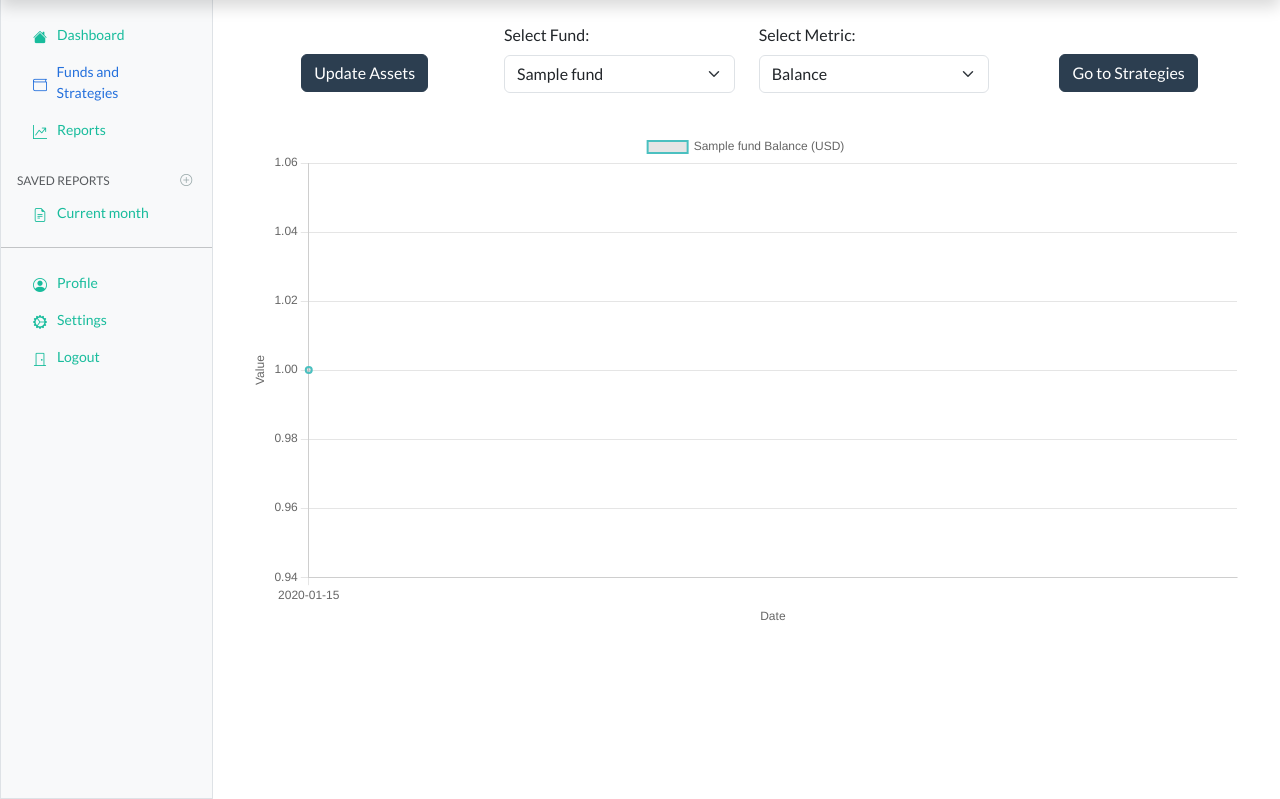
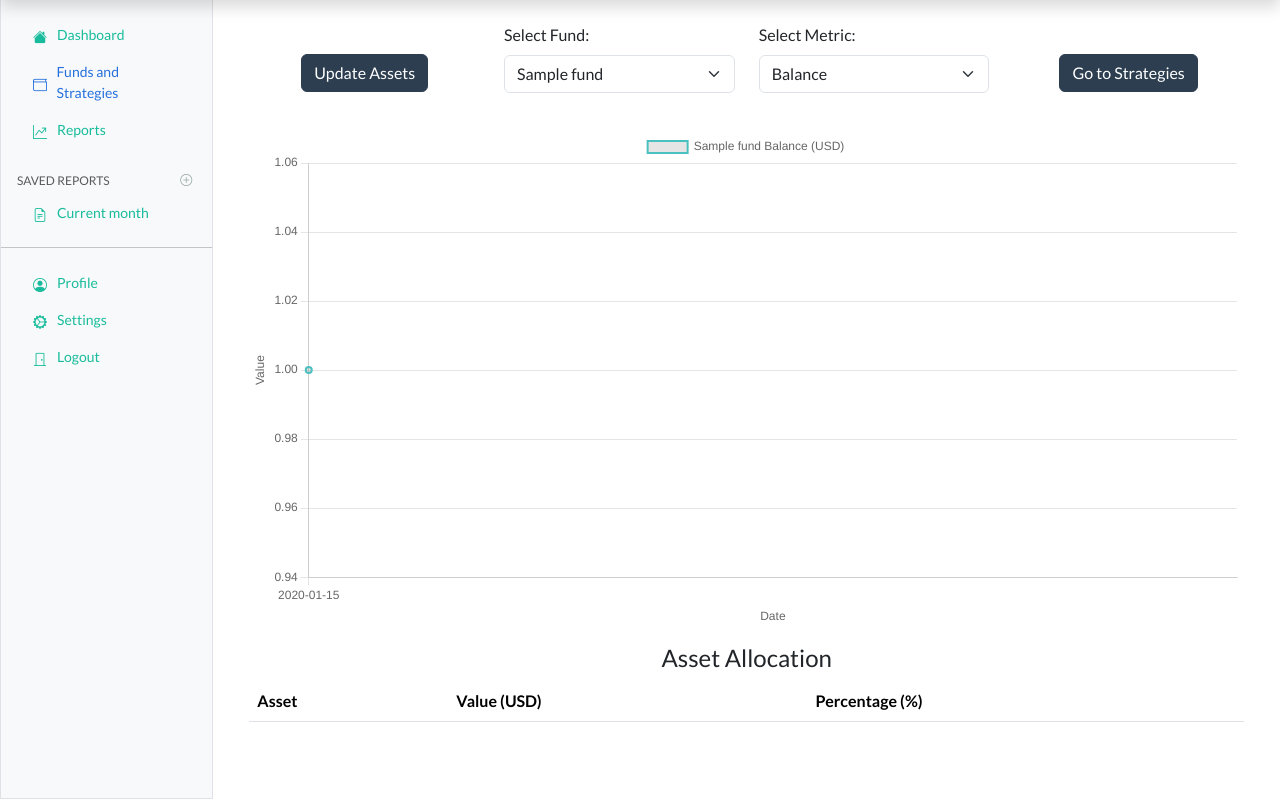
Before and after one commit to Dado-hash/Dashboard_Arkadia_V2, a Django app: page /dashboard/funds/ in a window 1280 px wide. Shown: the part 49-848 px from the top of the page. Run offline with Django 5.2, Linux system fonts and the light colour scheme; tables that the repository leaves empty hold one stand-in row (values such as "Sample post"); lists and menus that the app fills with data are empty; some libraries are stand-ins or nearby versions.

Commit message:
Added the asset allocation for funds and strategies

```diff
--- a/dashboard_arkadia_v2/funds_and_strategies/views.py
+++ b/dashboard_arkadia_v2/funds_and_strategies/views.py
@@ -1,13 +1,14 @@
+from collections import defaultdict
 from datetime import datetime, timedelta
 import json
 from django.shortcuts import get_object_or_404, render, redirect
 from django.http import JsonResponse
 from django.contrib import messages
 import requests
-from django.db import models
 from services.update_assets import update_all_assets
 from .models import Asset, Balance, Fund, PerformanceMetric, Strategy, Transaction
 from .forms import AssetFormSet, ExchangeAccountForm, FundForm, StrategyForm, TransactionFormSet, WalletForm
+from django.db.models import Sum, Max
 
 # Create your views here.
 
@@ -162,6 +163,29 @@
         'strategies': strategies
     })
 
+def get_asset_allocation_fund(fund):
+    latest_date = Asset.objects.filter(strategy__fund=fund).aggregate(latest_date=Max('date'))['latest_date']
+    assets = Asset.objects.filter(strategy__fund=fund, date=latest_date)
+    asset_totals = defaultdict(lambda: {'value_usd': 0, 'percentage': 0})
+    total_value = assets.aggregate(total=Sum('value_usd'))['total'] or 1
+
+    for asset in assets:
+        asset_totals[asset.name]['value_usd'] += asset.value_usd
+
+    asset_allocation = []
+    for asset_name, data in asset_totals.items():
+        percentage = (data['value_usd'] / total_value) * 100
+        if percentage > 0.1:
+            asset_allocation.append({
+                'name': asset_name,
+                'value_usd': float(data['value_usd']),
+                'percentage': float(percentage),
+            })
+
+    # Ordina per percentuale decrescente
+    asset_allocation = sorted(asset_allocation, key=lambda x: x['percentage'], reverse=True)
+    return asset_allocation
+
 def funds(request):
     funds = Fund.objects.all()
     funds_data = []
@@ -171,6 +195,7 @@
         daily_performance_data = PerformanceMetric.objects.filter(fund=fund, metric_name='daily_performance').order_by('date')
         monthly_performance_data = PerformanceMetric.objects.filter(fund=fund, metric_name='monthly_performance').order_by('date')
         cumulative_performance_data = PerformanceMetric.objects.filter(fund=fund, metric_name='cumulative_performance').order_by('date')
+        asset_allocation_data = get_asset_allocation_fund(fund)
 
         fund_data = {
             'id': fund.id,
@@ -183,6 +208,7 @@
             'monthly_values': [float(item.value) for item in monthly_performance_data],
             'cumulative_labels': [item.date.strftime('%Y-%m-%d') for item in cumulative_performance_data],
             'cumulative_values': [float(item.value) for item in cumulative_performance_data],
+            'asset_allocation': asset_allocation_data,
         }
 
         funds_data.append(fund_data)
@@ -192,6 +218,28 @@
         'funds_data': json.dumps(funds_data),
     }
     return render(request, 'funds_and_strategies/funds.html', context)
+
+def get_asset_allocation_strategy(strategy):
+    latest_date = Asset.objects.filter(strategy=strategy).aggregate(latest_date=Max('date'))['latest_date']
+    assets = Asset.objects.filter(strategy=strategy, date=latest_date)
+    asset_totals = defaultdict(lambda: {'value_usd': 0, 'percentage': 0})
+    total_value = assets.aggregate(total=Sum('value_usd'))['total'] or 1
+
+    for asset in assets:
+        asset_totals[asset.name]['value_usd'] += asset.value_usd
+
+    asset_allocation = []
+    for asset_name, data in asset_totals.items():
+        percentage = (data['value_usd'] / total_value) * 100
+        if percentage > 0.1:
+            asset_allocation.append({
+                'name': asset_name,
+                'value_usd': float(data['value_usd']),
+                'percentage': float(percentage),
+            })
+
+    asset_allocation = sorted(asset_allocation, key=lambda x: x['percentage'], reverse=True)
+    return asset_allocation
 
 def strategies(request, fund_id):
     fund = get_object_or_404(Fund, id=fund_id)
@@ -204,6 +252,7 @@
         daily_performance_data = PerformanceMetric.objects.filter(strategy=strategy, metric_name='daily_performance').order_by('date')
         monthly_performance_data = PerformanceMetric.objects.filter(strategy=strategy, metric_name='monthly_performance').order_by('date')
         cumulative_performance_data = PerformanceMetric.objects.filter(strategy=strategy, metric_name='cumulative_performance').order_by('date')
+        asset_allocation_data = get_asset_allocation_strategy(strategy)
 
         strategy_data = {
             'id': strategy.id,
@@ -216,6 +265,7 @@
             'monthly_values': [float(item.value) for item in monthly_performance_data],
             'cumulative_labels': [item.date.strftime('%Y-%m-%d') for item in cumulative_performance_data],
             'cumulative_values': [float(item.value) for item in cumulative_performance_data],
+            'asset_allocation': asset_allocation_data,
         }
 
         strategies_data.append(strategy_data)
--- a/dashboard_arkadia_v2/templates/funds_and_strategies/funds.html
+++ b/dashboard_arkadia_v2/templates/funds_and_strategies/funds.html
@@ -17,7 +17,7 @@
             <label for="fundSelector" class="form-label">Select Fund:</label>
             <select id="fundSelector" class="form-select mb-3">
                 {% for fund in funds %}
-                    <option value="{{ fund.id }}">{{ fund.name }}</option>
+                    <option value="{{ fund.id }}" {% if fund.id == selected_fund %}selected{% endif %}>{{ fund.name }}</option>
                 {% endfor %}
             </select>
         </div>
@@ -42,6 +42,31 @@
         </div>
     </div>
 
+    <!-- Tabella di Asset Allocation -->
+    <div class="row mt-3">
+        <div class="col-md-12">
+            <h4 class="text-center">Asset Allocation</h4>
+            <table class="table table-striped">
+                <thead>
+                    <tr>
+                        <th>Asset</th>
+                        <th>Value (USD)</th>
+                        <th>Percentage (%)</th>
+                    </tr>
+                </thead>
+                <tbody id="assetAllocationTable">
+                    {% for asset in funds_data.0.asset_allocation %}
+                    <tr>
+                        <td>{{ asset.name }}</td>
+                        <td>{{ asset.value_usd }}</td>
+                        <td>{{ asset.percentage|floatformat:2 }}</td>
+                    </tr>
+                    {% endfor %}
+                </tbody>
+            </table>
+        </div>
+    </div>
+
 </div>
 {% endblock %}
 
@@ -57,6 +82,7 @@
         var updateButton = document.getElementById('updateAssets');
         var updateButtonText = document.getElementById('updateAssetsText');
         var updateButtonSpinner = document.getElementById('updateAssetsSpinner');
+        var assetAllocationTable = document.getElementById('assetAllocationTable');
 
         function updateChart(fundId, metric) {
             var fund = funds.find(f => f.id === parseInt(fundId));
@@ -127,7 +153,34 @@
                         }
                     }
                 });
+
+                updateAssetAllocationTable(fund);
             }
+        }
+
+        function updateAssetAllocationTable(fund) {
+            // Clear the current rows
+            while (assetAllocationTable.firstChild) {
+                assetAllocationTable.removeChild(assetAllocationTable.firstChild);
+            }
+
+            // Populate the table with new rows
+            fund.asset_allocation.forEach(asset => {
+                var row = document.createElement('tr');
+                var nameCell = document.createElement('td');
+                var valueCell = document.createElement('td');
+                var percentageCell = document.createElement('td');
+
+                nameCell.textContent = asset.name;
+                valueCell.textContent = asset.value_usd;
+                percentageCell.textContent = asset.percentage.toFixed(2);
+
+                row.appendChild(nameCell);
+                row.appendChild(valueCell);
+                row.appendChild(percentageCell);
+
+                assetAllocationTable.appendChild(row);
+            });
         }
 
         fundSelector.addEventListener('change', function() {
```
Also changed, not shown: dashboard_arkadia_v2/templates/funds_and_strategies/strategies.html (+39 -0 lines).
